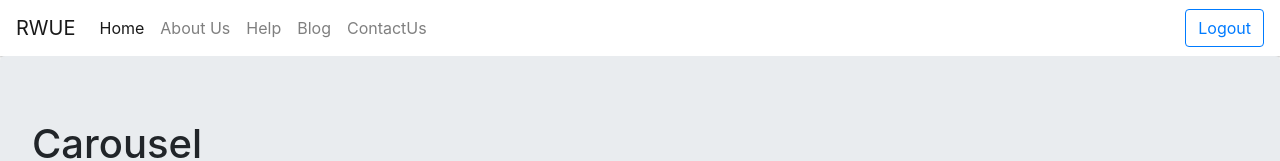
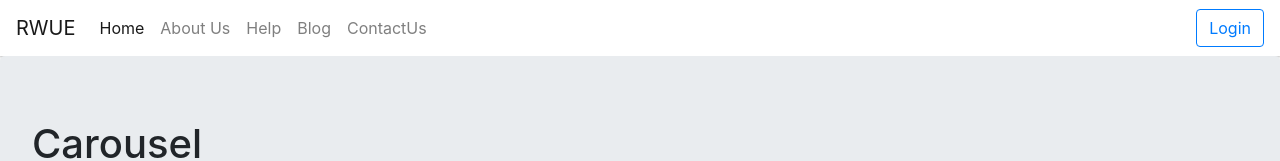
Before and after one commit to srinuralla/rwue, an Angular app: page / in a window 1280 px wide. Shown: the top 161 px of the page. Built offline with nearby package versions, Linux system fonts and the light colour scheme.

Commit message:
rwue-06 login changes

```diff
--- a/src/app/app.module.ts
+++ b/src/app/app.module.ts
@@ -20,7 +20,9 @@ import { CarouselModule } from 'ngx-bootstrap/carousel';
     BrowserAnimationsModule,
     BsDropdownModule.forRoot(),
     ReactiveFormsModule,
-    ToastrModule.forRoot(),
+    ToastrModule.forRoot({
+      positionClass: 'toast-top-center',
+    }),
   ],
   providers: [
     {
--- a/src/app/core/header/header.component.html
+++ b/src/app/core/header/header.component.html
@@ -25,10 +25,10 @@
           <a class="nav-link" href="#">ContactUs</a>
         </li>
       </ul>
-      <button class="btn btn-outline-primary  my-2 my-sm-0" *ngIf="isLogin|async " [routerLink]="['/login']"
+      <button class="btn btn-outline-primary  my-2 my-sm-0" *ngIf="!(isLogin|async) " [routerLink]="['/login']"
         routerLinkActive="router-link-active">Login</button>
 
-      <button class="btn btn-outline-primary  my-2 my-sm-0" *ngIf="!(isLogin| async)" (click)="logout()">Logout</button>
+      <button class="btn btn-outline-primary  my-2 my-sm-0" *ngIf="isLogin|async" (click)="logout()">Logout</button>
     </div>
   </nav>
 </div>
--- a/src/app/core/header/header.component.ts
+++ b/src/app/core/header/header.component.ts
@@ -14,6 +14,7 @@ export class HeaderComponent implements OnInit {
     this.isLogin = this.authService.getIsUserLogin();
   }
   logout() {
+    // this.isLogin = false;
     this.authService.logout();
   }
 }
--- a/src/app/modules/login/login.component.html
+++ b/src/app/modules/login/login.component.html
@@ -11,19 +11,19 @@
         <div class="form-group">
           <label>User Name</label>
           <input type="text" class="form-control" formControlName="userName" placeholder="User Name">
-          <span *ngIf="loginForm.get('username').hasError('required')">Username is
+          <span *ngIf="loginForm.get('userName').hasError('required')">Username is
             required
           </span>
         </div>
         <div class="form-group">
           <label>Password</label>
           <input type="password" class="form-control" formControlName="password" placeholder="Password">
-          <span *ngIf="loginForm.get('username').hasError('Password')">Password is
+          <span *ngIf="loginForm.get('password').hasError('required')">Password is
             required
           </span>
         </div>
         <div class="d-flex justify-content-between">
-          <button type="submit" class="btn btn-black" (click)="submit()">Login</button>
+          <button type="submit" class="btn btn-black" [disabled]="loginForm.invalid" (click)="submit()">Login</button>
           <button type="submit" class="btn btn-secondary" (click)="registerUser()">Register</button>
         </div>
       </form>
--- a/src/app/modules/login/login.component.ts
+++ b/src/app/modules/login/login.component.ts
@@ -3,6 +3,7 @@ import { Router } from '@angular/router';
 import { Component, OnInit } from '@angular/core';
 import { FormControl, FormGroup, Validators } from '@angular/forms';
 import users from './../../../assets/users.json';
+import { AuthService } from 'src/app/services/auth-service.service';
 
 @Component({
   selector: 'app-login',
@@ -14,12 +15,16 @@ export class LoginComponent implements OnInit {
     userName: new FormControl('', Validators.required),
     password: new FormControl('', Validators.required),
   });
-  constructor(private router: Router, private toastr: ToastrService) {}
+  constructor(
+    private router: Router,
+    private toastr: ToastrService,
+    private authService: AuthService
+  ) {}
 
   ngOnInit(): void {}
 
   submit() {
-    console.log(this.loginForm.value);
+    // this.authService.logout();
     let user = users.find(
       (x) =>
         x.username.toLowerCase() === this.loginForm.value.userName.toLowerCase()
```
